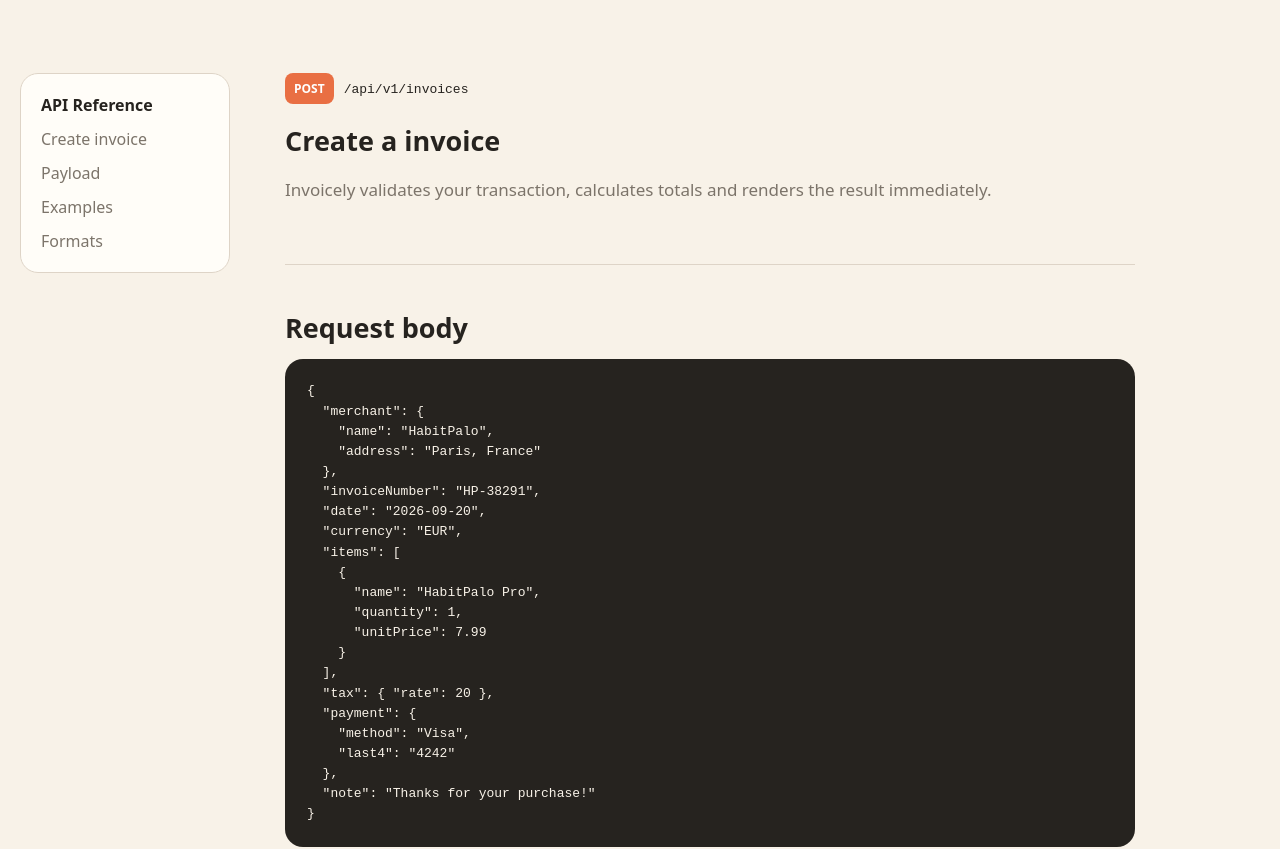
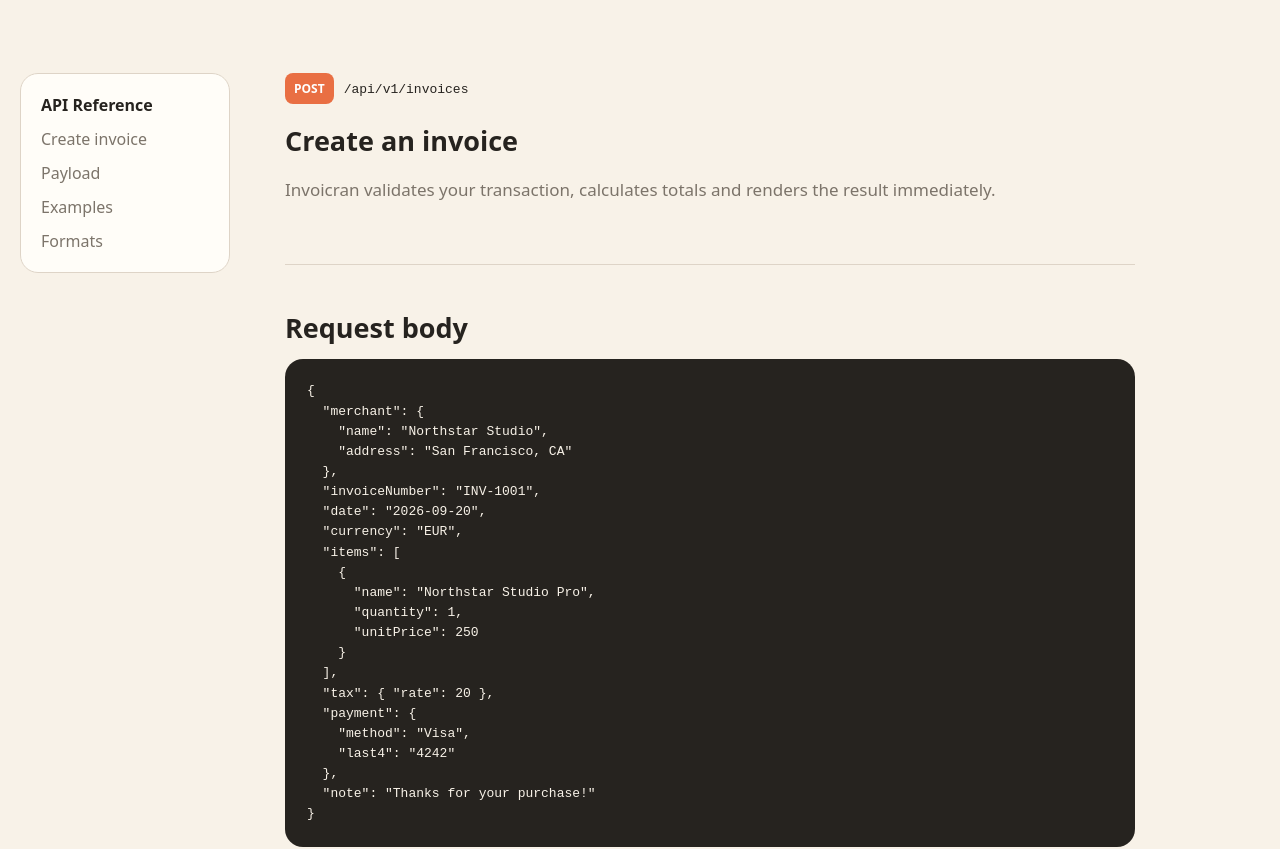
Before and after one commit to ennouaimi/invoicr, a Next.js app: page /docs in a window 1280 px wide. Shown: the part 424-1273 px from the top of the page. Built offline with nearby package versions, Linux system fonts and the light colour scheme; a web font is replaced by a local one.

Commit message:
brand: rename product to Invoicran and use neutral demo data

```diff
--- a/app/docs/page.tsx
+++ b/app/docs/page.tsx
@@ -1,16 +1,16 @@
 const payload=`{
   "merchant": {
-    "name": "HabitPalo",
-    "address": "Paris, France"
+    "name": "Northstar Studio",
+    "address": "San Francisco, CA"
   },
-  "invoiceNumber": "HP-38291",
+  "invoiceNumber": "INV-1001",
   "date": "2026-09-20",
   "currency": "EUR",
   "items": [
     {
-      "name": "HabitPalo Pro",
+      "name": "Northstar Studio Pro",
       "quantity": 1,
-      "unitPrice": 7.99
+      "unitPrice": 250
     }
   ],
   "tax": { "rate": 20 },
@@ -24,5 +24,5 @@
  const curl=`curl -X POST "$BASE_URL/api/v1/invoices?format=pdf" \\\n  -H "Content-Type: application/json" \\\n  -d '${payload.replace(/\n/g," ")}' \\\n  --output invoice.pdf`;
  const js=`const response = await fetch("/api/v1/invoices?format=pdf", {\n  method: "POST",\n  headers: { "Content-Type": "application/json" },\n  body: JSON.stringify(invoice)\n});\nconst pdf = await response.blob();`;
  const py=`import requests\n\nr = requests.post(\n    "https://your-domain.com/api/v1/invoices?format=pdf",\n    json=invoice\n)\nopen("invoice.pdf", "wb").write(r.content)`;
- return <main className="docs-shell"><nav className="docs-nav"><a className="brand" href="/"><span className="brand-icon">R</span>Invoicely</a><a className="ghost-button" href="/">Invoice Maker</a></nav><header className="docs-hero"><div className="eyebrow">RECEIPT API</div><h1>Generate invoices<br/>with one request.</h1><p>A stateless invoice API. Send transaction data and get a PDF, HTML invoice or calculated JSON back. No database required.</p></header><div className="docs-grid"><aside className="docs-sidebar"><b>API Reference</b><a href="#endpoint">Create invoice</a><a href="#payload">Payload</a><a href="#examples">Examples</a><a href="#formats">Formats</a></aside><article className="docs-content"><section id="endpoint"><span className="method">POST</span><code>/api/v1/invoices</code><h2>Create a invoice</h2><p>Invoicely validates your transaction, calculates totals and renders the result immediately.</p></section><section id="payload"><h2>Request body</h2><pre>{payload}</pre></section><section id="formats"><h2>Response formats</h2><div className="format-cards"><div><b>PDF</b><code>?format=pdf</code><p>80mm printable invoice.</p></div><div><b>HTML</b><code>?format=html</code><p>Ready-to-display markup.</p></div><div><b>JSON</b><code>?format=json</code><p>Validated data + totals.</p></div></div></section><section id="examples"><h2>cURL</h2><pre>{curl}</pre><h2>JavaScript</h2><pre>{js}</pre><h2>Python</h2><pre>{py}</pre></section></article></div></main>
+ return <main className="docs-shell"><nav className="docs-nav"><a className="brand" href="/"><span className="brand-icon">I</span>Invoicran</a><a className="ghost-button" href="/">Invoice Maker</a></nav><header className="docs-hero"><div className="eyebrow">INVOICE API</div><h1>Generate invoices<br/>with one request.</h1><p>A stateless invoice API. Send transaction data and get a PDF, HTML invoice or calculated JSON back. No database required.</p></header><div className="docs-grid"><aside className="docs-sidebar"><b>API Reference</b><a href="#endpoint">Create invoice</a><a href="#payload">Payload</a><a href="#examples">Examples</a><a href="#formats">Formats</a></aside><article className="docs-content"><section id="endpoint"><span className="method">POST</span><code>/api/v1/invoices</code><h2>Create an invoice</h2><p>Invoicran validates your transaction, calculates totals and renders the result immediately.</p></section><section id="payload"><h2>Request body</h2><pre>{payload}</pre></section><section id="formats"><h2>Response formats</h2><div className="format-cards"><div><b>PDF</b><code>?format=pdf</code><p>A4 printable invoice.</p></div><div><b>HTML</b><code>?format=html</code><p>Ready-to-display markup.</p></div><div><b>JSON</b><code>?format=json</code><p>Validated data + totals.</p></div></div></section><section id="examples"><h2>cURL</h2><pre>{curl}</pre><h2>JavaScript</h2><pre>{js}</pre><h2>Python</h2><pre>{py}</pre></section></article></div></main>
 }
```
